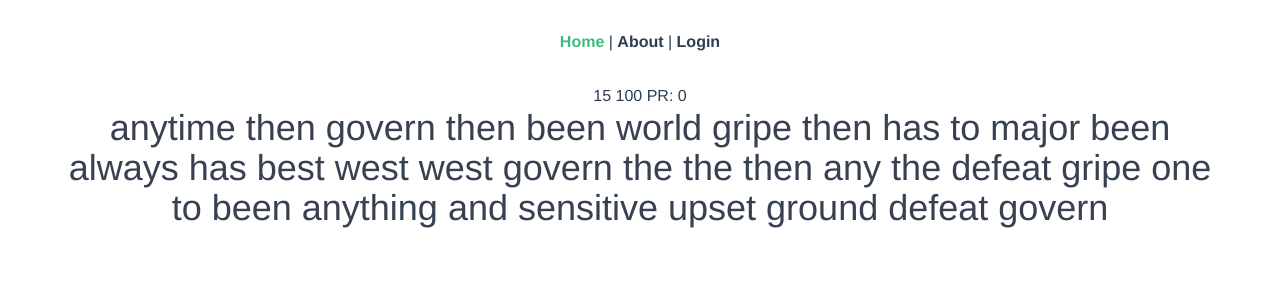
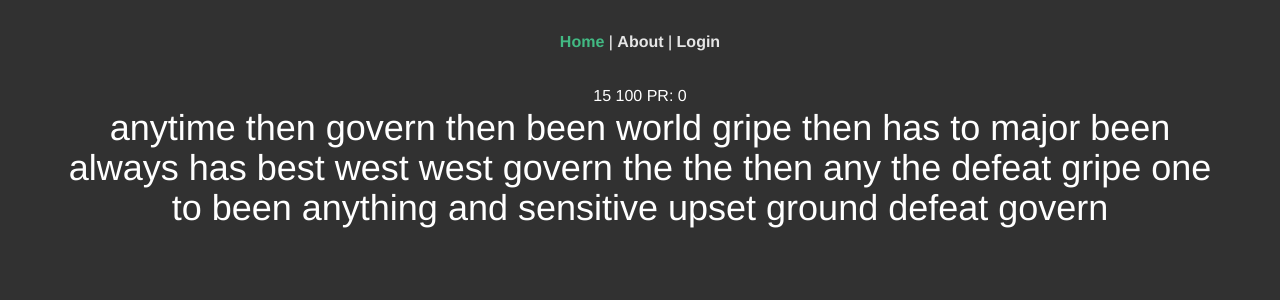
Before and after one commit to David-Orson/typing-game, a Vue app in the folder client/: page / in a window 1280 px wide. Shown: the top 300 px of the page. Built offline with nearby package versions, Linux system fonts and the light colour scheme.

Commit message:
:heavy_plus_sign: Style changes
        Made the UI a soft dark mode for night time coding :)

```diff
--- a/client/src/App.vue
+++ b/client/src/App.vue
@@ -23,7 +23,9 @@ const store = useStore();
   -webkit-font-smoothing: antialiased;
   -moz-osx-font-smoothing: grayscale;
   text-align: center;
-  color: #2c3e50;
+  color: #fff;
+  background-color: #313131;
+  min-height: 100vh;
 }
 
 nav {
@@ -32,7 +34,7 @@ nav {
 
 nav a {
   font-weight: bold;
-  color: #2c3e50;
+  color: #e6e6e6;
 }
 
 nav a.router-link-exact-active {
--- a/client/src/store/index.ts
+++ b/client/src/store/index.ts
@@ -2,7 +2,7 @@ import { createStore } from "vuex";
 
 let store = {
   state: {
-    apiUrl: "http://localhost:8085",
+    apiUrl: "http://localhost:8086",
     authToken: localStorage.getItem("authToken"),
     account: localStorage.getItem("account"),
   },
--- a/client/src/views/Home.vue
+++ b/client/src/views/Home.vue
@@ -133,7 +133,7 @@ onMounted(() => {
   <div class="container mx-auto">
     <div>{{ timeLeft }} {{ wpm }} {{ accuracy }} PR: {{ sessionPr }}</div>
 
-    <div class="mx-16 text-4xl text-gray-700">{{ test }}</div>
+    <div class="mx-16 text-4xl">{{ test }}</div>
 
     <div class="m-16 text-4xl flex justify-center flex-wrap">
       <div class="flex" v-for="(word, i) in typed.split(' ')">
@@ -144,7 +144,7 @@ onMounted(() => {
               test.split(' ')[i] &&
               test.split(' ')[i][j] &&
               test.split(' ')[i][j] == typed.split(' ')[i][j]
-                ? 'text-gray-700'
+                ? 'text-white-700'
                 : 'text-red-500'
             "
             >{{ c }}</span
```
